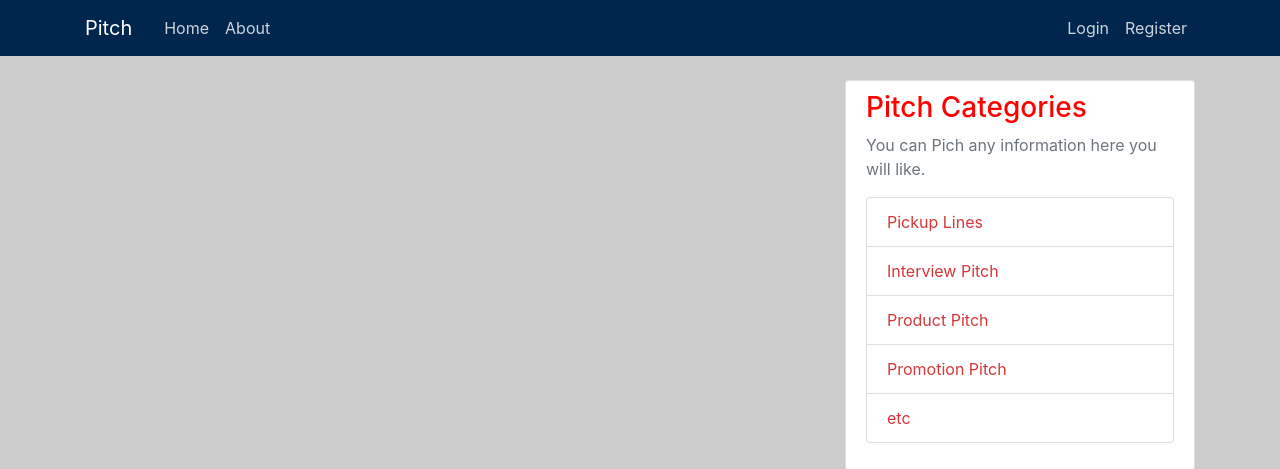
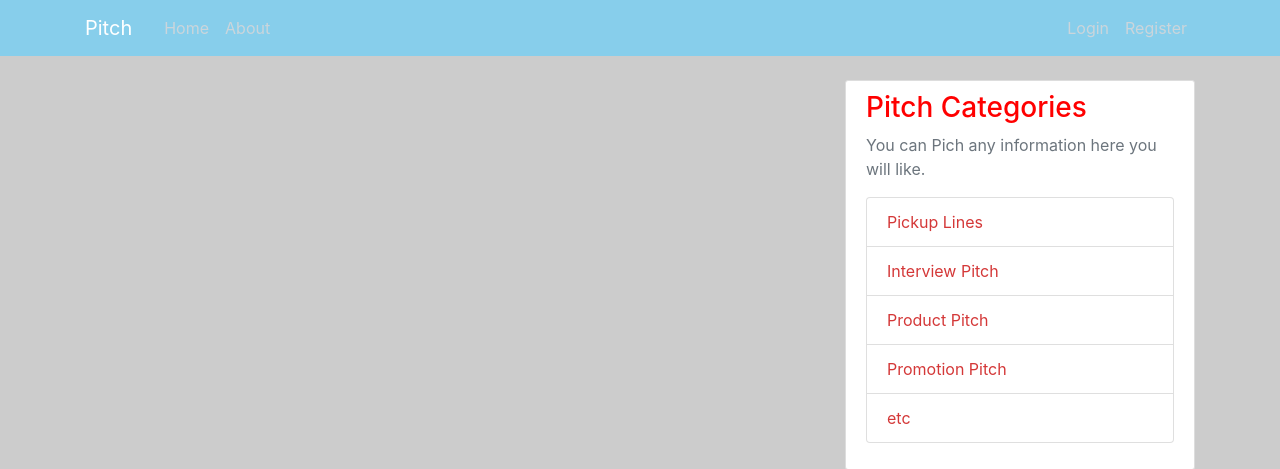
Before and after one commit to peterkush/Pitch, a Flask app: page / in a window 1280 px wide. Shown: the top 469 px of the page. Run offline with Flask 2, Linux system fonts and the light colour scheme; data that the repository does not hold is empty; some libraries are stand-ins or nearby versions.

Commit message:
added  the bacground color to the footer

```diff
--- a/static/main.css
+++ b/static/main.css
@@ -9,7 +9,7 @@ color: red;
 }
 
 .bg-steel {
-background-color:#00264d;
+background-color:skyblue;
 }
 
 .site-header .navbar-nav .nav-link {
@@ -79,6 +79,6 @@ text-decoration: none;
     font-size: 2.5rem;
 }
 footer{
-    background-color:#00264d;
+    background-color:#7ca50c;
     color:white;
 }
```
